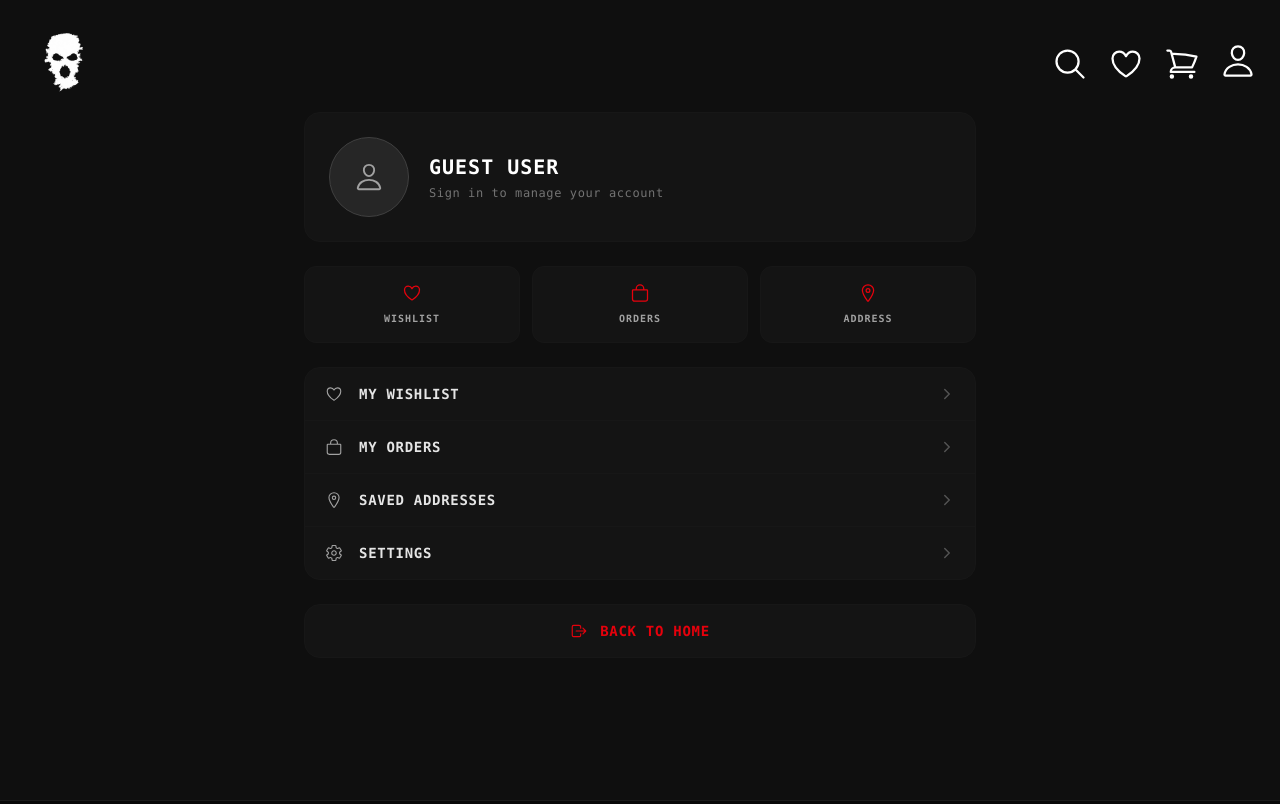
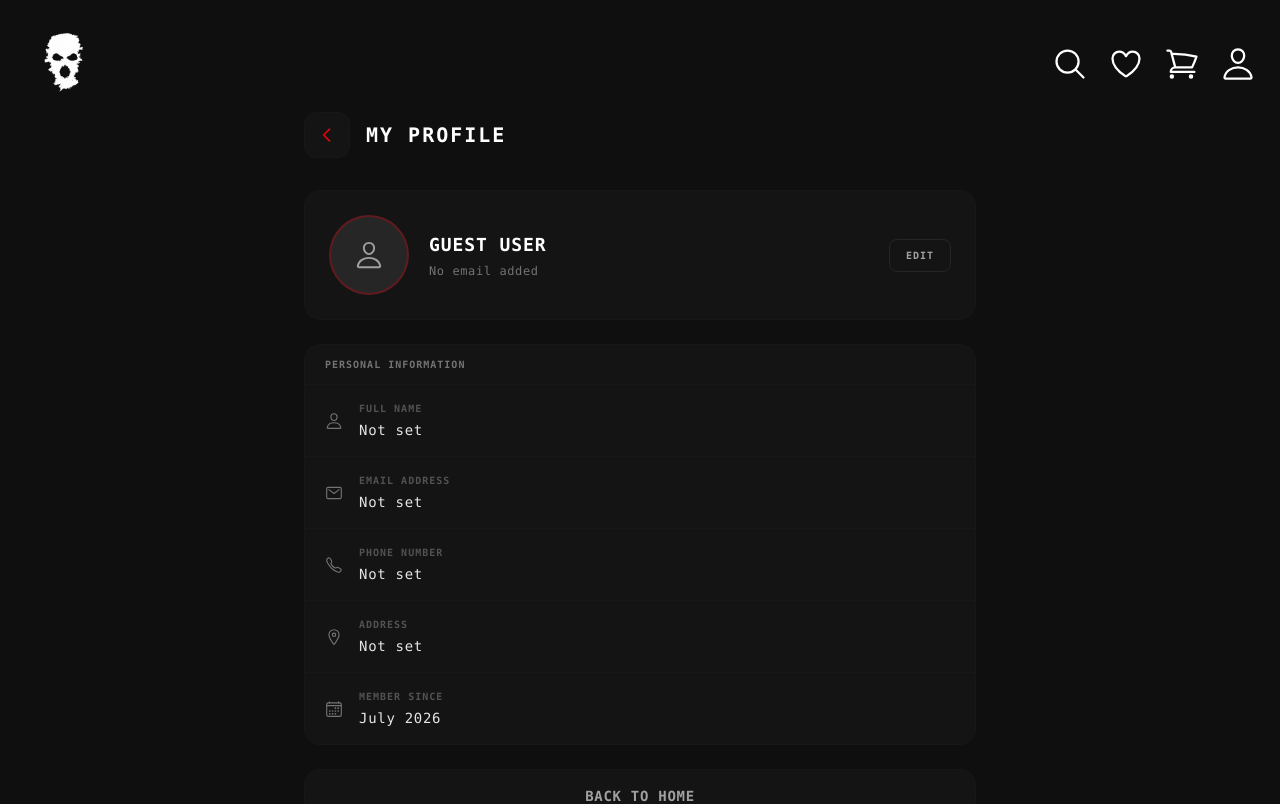
Before and after one commit to AshwiniScripter/kulture-vintage, a React (Vite) app: page /kulture-vintage/profile in a window 1280 px wide. Shown: the top 804 px of the page. Built offline with nearby package versions, Linux system fonts and the light colour scheme.

Commit message:
feat: proper profile page with user info fields, remove profile dropdown from navbar

```diff
--- a/src/components/Navbar.jsx
+++ b/src/components/Navbar.jsx
@@ -1,4 +1,4 @@
-import { useState, useMemo, useRef, useEffect } from "react";
+import { useState, useMemo } from "react";
 import { Link, useNavigate } from "react-router-dom";
 import { HiOutlineShoppingCart } from "react-icons/hi2";
 import {
@@ -8,7 +8,7 @@
   IoPersonOutline,
   IoMenu,
   IoHomeOutline,
-  IoSparklesOutline,
+  IoSparkles,
 } from "react-icons/io5";
 import logo from "../assets/logo.png";
 import dummyImage from "../assets/dummyImage.jpeg";
@@ -48,9 +48,7 @@
   const navigate = useNavigate();
   const [searchOpen, setSearchOpen] = useState(false);
   const [query, setQuery] = useState("");
-  const [profileOpen, setProfileOpen] = useState(false);
   const [mobileMenuOpen, setMobileMenuOpen] = useState(false);
-  const profileRef = useRef(null);
 
   const results = useMemo(() => {
     if (!query.trim()) return [];
@@ -67,16 +65,6 @@
     setSearchOpen(false);
     setQuery("");
   };
-
-  useEffect(() => {
-    const handleClickOutside = (e) => {
-      if (profileRef.current && !profileRef.current.contains(e.target)) {
-        setProfileOpen(false);
-      }
-    };
-    document.addEventListener("mousedown", handleClickOutside);
-    return () => document.removeEventListener("mousedown", handleClickOutside);
-  }, []);
 
   return (
     <>
@@ -123,51 +111,13 @@
             </button>
 
             {/* Profile Icon */}
-            <div className="relative" ref={profileRef}>
             <button
               type="button"
-                onClick={() => setProfileOpen(!profileOpen)}
+              onClick={() => navigate("/profile")}
               className="text-white hover:text-red-600 transition cursor-pointer"
             >
               <IoPersonOutline className="text-4xl" />
             </button>
-
-              {profileOpen && (
-                <div className="absolute right-0 top-full mt-3 w-56 bg-[#141414] border border-neutral-900 rounded-2xl shadow-2xl overflow-hidden">
-                  <div className="p-4 border-b border-neutral-900">
-                    <p className="text-xs font-mono font-bold tracking-widest text-neutral-500 uppercase">Account</p>
-                  </div>
-                  <button
-                    onClick={() => { navigate("/profile"); setProfileOpen(false); }}
-                    className="w-full flex items-center gap-3 px-4 py-3 hover:bg-neutral-900 transition cursor-pointer text-left"
-                  >
-                    <IoPersonOutline className="text-base text-neutral-400" />
-                    <span className="text-xs font-mono font-bold tracking-wider text-neutral-200 uppercase">My Profile</span>
-                  </button>
-                  <button
-                    onClick={() => { navigate("/wishlist"); setProfileOpen(false); }}
-                    className="w-full flex items-center gap-3 px-4 py-3 hover:bg-neutral-900 transition cursor-pointer text-left border-t border-neutral-900"
-                  >
-                    <IoHeartOutline className="text-base text-neutral-400" />
-                    <span className="text-xs font-mono font-bold tracking-wider text-neutral-200 uppercase">Wishlist</span>
-                  </button>
-                  <button
-                    onClick={() => { onCartClick(); setProfileOpen(false); }}
-                    className="w-full flex items-center gap-3 px-4 py-3 hover:bg-neutral-900 transition cursor-pointer text-left border-t border-neutral-900"
-                  >
-                    <HiOutlineShoppingCart className="text-base text-neutral-400" />
-                    <span className="text-xs font-mono font-bold tracking-wider text-neutral-200 uppercase">Cart</span>
-                  </button>
-                  <button
-                    onClick={() => { navigate("/new-arrival"); setProfileOpen(false); }}
-                    className="w-full flex items-center gap-3 px-4 py-3 hover:bg-neutral-900 transition cursor-pointer text-left border-t border-neutral-900"
-                  >
-                    <IoSparklesOutline className="text-base text-neutral-400" />
-                    <span className="text-xs font-mono font-bold tracking-wider text-neutral-200 uppercase">New Arrival</span>
-                  </button>
-                </div>
-              )}
-            </div>
           </div>
 
           {/* Mobile Hamburger */}
@@ -207,7 +157,7 @@
               onClick={() => { navigate("/new-arrival"); setMobileMenuOpen(false); }}
               className="w-full flex items-center gap-4 px-5 py-4 hover:bg-neutral-900 transition cursor-pointer text-left border-b border-neutral-900"
             >
-              <IoSparklesOutline className="text-xl text-neutral-400" />
+              <IoSparkles className="text-xl text-neutral-400" />
               <span className="text-sm font-mono font-bold tracking-wider text-neutral-200 uppercase">New Arrival</span>
             </button>
             <button
--- a/src/components/Profile.jsx
+++ b/src/components/Profile.jsx
@@ -1,91 +1,171 @@
-import { useEffect } from "react";
+import { useEffect, useState } from "react";
 import { useNavigate } from "react-router-dom";
-import { IoPersonOutline, IoHeartOutline, IoBagOutline, IoLocationOutline, IoSettingsOutline, IoLogOutOutline, IoChevronForward } from "react-icons/io5";
-
-const menuItems = [
-  { icon: IoHeartOutline, label: "My Wishlist", path: "/wishlist" },
-  { icon: IoBagOutline, label: "My Orders", path: "/products" },
-  { icon: IoLocationOutline, label: "Saved Addresses", path: "/profile" },
-  { icon: IoSettingsOutline, label: "Settings", path: "/profile" },
-];
+import { IoPersonOutline, IoMailOutline, IoCallOutline, IoLocationOutline, IoCalendarOutline, IoChevronBack } from "react-icons/io5";
 
 const Profile = () => {
   const navigate = useNavigate();
+  const [user, setUser] = useState({
+    name: "",
+    email: "",
+    phone: "",
+    address: "",
+    joinDate: "July 2026",
+  });
+  const [editing, setEditing] = useState(false);
 
   useEffect(() => {
     window.scrollTo({ top: 0, behavior: "smooth" });
+    const saved = localStorage.getItem("kv_user_profile");
+    if (saved) setUser(JSON.parse(saved));
   }, []);
+
+  const handleSave = () => {
+    localStorage.setItem("kv_user_profile", JSON.stringify(user));
+    setEditing(false);
+  };
+
+  const handleChange = (field, value) => {
+    setUser((prev) => ({ ...prev, [field]: value }));
+  };
 
   return (
     <div className="min-h-screen bg-[#0f0f0f] pt-28 pb-24 px-4 sm:px-6 lg:px-8 text-white">
       <div className="max-w-2xl mx-auto">
 
-        {/* Profile Header */}
+        {/* Header */}
+        <div className="flex items-center gap-4 mb-8">
+          <button
+            onClick={() => navigate(-1)}
+            className="bg-[#141414] border border-neutral-900 p-3 rounded-xl hover:bg-neutral-900 text-red-600 transition cursor-pointer active:scale-95 shrink-0"
+          >
+            <svg className="w-5 h-5" fill="none" stroke="currentColor" strokeWidth="2" viewBox="0 0 24 24"><path strokeLinecap="round" strokeLinejoin="round" d="M15 19l-7-7 7-7"/></svg>
+          </button>
+          <h1 className="text-xl font-mono font-black tracking-widest text-white uppercase">My Profile</h1>
+        </div>
+
+        {/* Avatar + Name */}
         <div className="bg-[#141414] border border-neutral-900 rounded-2xl p-6 mb-6 flex items-center gap-5">
-          <div className="w-20 h-20 rounded-full bg-neutral-800 border border-neutral-700 flex items-center justify-center shrink-0">
+          <div className="w-20 h-20 rounded-full bg-neutral-800 border-2 border-red-600/30 flex items-center justify-center shrink-0">
             <IoPersonOutline className="text-3xl text-neutral-400" />
           </div>
-          <div>
-            <h1 className="text-xl font-mono font-black tracking-wider uppercase text-white">
-              Guest User
-            </h1>
-            <p className="text-xs font-mono text-neutral-500 tracking-wider mt-1">
-              Sign in to manage your account
+          <div className="flex-1 min-w-0">
+            <h2 className="text-lg font-mono font-black tracking-wider uppercase text-white truncate">
+              {user.name || "Guest User"}
+            </h2>
+            <p className="text-xs font-mono text-neutral-500 tracking-wider mt-1 truncate">
+              {user.email || "No email added"}
             </p>
+          </div>
+          <button
+            onClick={() => editing ? handleSave() : setEditing(true)}
+            className={`text-[10px] font-mono font-bold tracking-widest uppercase px-4 py-2 rounded-lg border transition cursor-pointer shrink-0 ${
+              editing
+                ? "border-red-600 bg-red-600 text-white hover:bg-red-700"
+                : "border-neutral-800 text-neutral-400 hover:border-neutral-600"
+            }`}
+          >
+            {editing ? "Save" : "Edit"}
+          </button>
+        </div>
+
+        {/* Profile Information */}
+        <div className="bg-[#141414] border border-neutral-900 rounded-2xl overflow-hidden mb-6">
+          <div className="px-5 py-3 border-b border-neutral-900">
+            <p className="text-[10px] font-mono font-bold tracking-widest text-neutral-500 uppercase">Personal Information</p>
+          </div>
+
+          {/* Full Name */}
+          <div className="flex items-center gap-4 px-5 py-4 border-b border-neutral-900">
+            <IoPersonOutline className="text-lg text-neutral-500 shrink-0" />
+            <div className="flex-1 min-w-0">
+              <p className="text-[10px] font-mono font-bold tracking-widest text-neutral-600 uppercase mb-1">Full Name</p>
+              {editing ? (
+                <input
+                  type="text"
+                  value={user.name}
+                  onChange={(e) => handleChange("name", e.target.value)}
+                  placeholder="Enter your name"
+                  className="w-full bg-transparent text-sm font-mono text-white placeholder-neutral-700 outline-none border-b border-neutral-800 focus:border-red-600 transition pb-1"
+                />
+              ) : (
+                <p className="text-sm font-mono text-neutral-200 tracking-wider">{user.name || "Not set"}</p>
+              )}
+            </div>
+          </div>
+
+          {/* Email */}
+          <div className="flex items-center gap-4 px-5 py-4 border-b border-neutral-900">
+            <IoMailOutline className="text-lg text-neutral-500 shrink-0" />
+            <div className="flex-1 min-w-0">
+              <p className="text-[10px] font-mono font-bold tracking-widest text-neutral-600 uppercase mb-1">Email Address</p>
+              {editing ? (
+                <input
+                  type="email"
+                  value={user.email}
+                  onChange={(e) => handleChange("email", e.target.value)}
+                  placeholder="Enter your email"
+                  className="w-full bg-transparent text-sm font-mono text-white placeholder-neutral-700 outline-none border-b border-neutral-800 focus:border-red-600 transition pb-1"
+                />
+              ) : (
+                <p className="text-sm font-mono text-neutral-200 tracking-wider">{user.email || "Not set"}</p>
+              )}
+            </div>
+          </div>
+
+          {/* Phone */}
+          <div className="flex items-center gap-4 px-5 py-4 border-b border-neutral-900">
+            <IoCallOutline className="text-lg text-neutral-500 shrink-0" />
+            <div className="flex-1 min-w-0">
+              <p className="text-[10px] font-mono font-bold tracking-widest text-neutral-600 uppercase mb-1">Phone Number</p>
+              {editing ? (
+                <input
+                  type="tel"
+                  value={user.phone}
+                  onChange={(e) => handleChange("phone", e.target.value)}
+                  placeholder="Enter your phone number"
+                  className="w-full bg-transparent text-sm font-mono text-white placeholder-neutral-700 outline-none border-b border-neutral-800 focus:border-red-600 transition pb-1"
+                />
+              ) : (
+                <p className="text-sm font-mono text-neutral-200 tracking-wider">{user.phone || "Not set"}</p>
+              )}
+            </div>
+          </div>
+
+          {/* Address */}
+          <div className="flex items-center gap-4 px-5 py-4 border-b border-neutral-900">
+            <IoLocationOutline className="text-lg text-neutral-500 shrink-0" />
+            <div className="flex-1 min-w-0">
+              <p className="text-[10px] font-mono font-bold tracking-widest text-neutral-600 uppercase mb-1">Address</p>
+              {editing ? (
+                <input
+                  type="text"
+                  value={user.address}
+                  onChange={(e) => handleChange("address", e.target.value)}
+                  placeholder="Enter your address"
+                  className="w-full bg-transparent text-sm font-mono text-white placeholder-neutral-700 outline-none border-b border-neutral-800 focus:border-red-600 transition pb-1"
+                />
+              ) : (
+                <p className="text-sm font-mono text-neutral-200 tracking-wider">{user.address || "Not set"}</p>
+              )}
+            </div>
+          </div>
+
+          {/* Join Date */}
+          <div className="flex items-center gap-4 px-5 py-4">
+            <IoCalendarOutline className="text-lg text-neutral-500 shrink-0" />
+            <div className="flex-1 min-w-0">
+              <p className="text-[10px] font-mono font-bold tracking-widest text-neutral-600 uppercase mb-1">Member Since</p>
+              <p className="text-sm font-mono text-neutral-200 tracking-wider">{user.joinDate}</p>
+            </div>
           </div>
         </div>
 
-        {/* Quick Stats */}
-        <div className="grid grid-cols-3 gap-3 mb-6">
-          <button
-            onClick={() => navigate("/wishlist")}
-            className="bg-[#141414] border border-neutral-900 rounded-xl py-4 flex flex-col items-center gap-2 hover:border-neutral-700 transition cursor-pointer"
-          >
-            <IoHeartOutline className="text-xl text-red-600" />
-            <span className="text-[10px] font-mono font-bold tracking-widest text-neutral-400 uppercase">Wishlist</span>
-          </button>
-          <button
-            onClick={() => navigate("/products")}
-            className="bg-[#141414] border border-neutral-900 rounded-xl py-4 flex flex-col items-center gap-2 hover:border-neutral-700 transition cursor-pointer"
-          >
-            <IoBagOutline className="text-xl text-red-600" />
-            <span className="text-[10px] font-mono font-bold tracking-widest text-neutral-400 uppercase">Orders</span>
-          </button>
-          <button
-            onClick={() => navigate("/profile")}
-            className="bg-[#141414] border border-neutral-900 rounded-xl py-4 flex flex-col items-center gap-2 hover:border-neutral-700 transition cursor-pointer"
-          >
-            <IoLocationOutline className="text-xl text-red-600" />
-            <span className="text-[10px] font-mono font-bold tracking-widest text-neutral-400 uppercase">Address</span>
-          </button>
-        </div>
-
-        {/* Menu List */}
-        <div className="bg-[#141414] border border-neutral-900 rounded-2xl overflow-hidden mb-6">
-          {menuItems.map((item, idx) => (
-            <button
-              key={idx}
-              onClick={() => navigate(item.path)}
-              className={`w-full flex items-center gap-4 px-5 py-4 hover:bg-neutral-900 transition cursor-pointer text-left ${
-                idx !== menuItems.length - 1 ? "border-b border-neutral-900" : ""
-              }`}
-            >
-              <item.icon className="text-lg text-neutral-400" />
-              <span className="flex-1 text-sm font-mono font-bold tracking-wider text-neutral-200 uppercase">
-                {item.label}
-              </span>
-              <IoChevronForward className="text-neutral-600" />
-            </button>
-          ))}
-        </div>
-
-        {/* Sign Out */}
+        {/* Back to Home */}
         <button
           onClick={() => navigate("/")}
-          className="w-full bg-[#141414] border border-neutral-900 rounded-2xl py-4 flex items-center justify-center gap-3 hover:border-red-600/30 hover:bg-red-600/5 transition cursor-pointer"
+          className="w-full bg-[#141414] border border-neutral-900 rounded-2xl py-4 flex items-center justify-center gap-3 hover:border-neutral-700 transition cursor-pointer"
         >
-          <IoLogOutOutline className="text-lg text-red-600" />
-          <span className="text-sm font-mono font-bold tracking-wider text-red-600 uppercase">
+          <span className="text-sm font-mono font-bold tracking-wider text-neutral-400 uppercase">
             Back to Home
           </span>
         </button>
```
Lines whose indentation alone changed are shown as unchanged.
